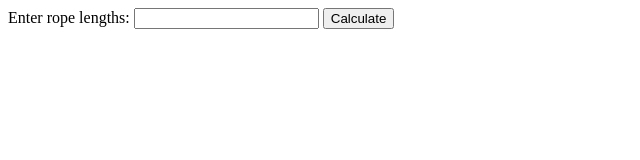
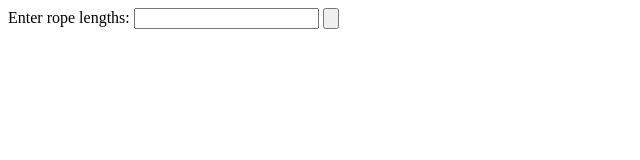
Before and after one commit to acciojob/Minimum-Cost-Of-Ropes-Mdajaj123, a website: page main.html in a window 1280 px wide. Shown: the whole page, without its empty margins (0-640 px from the left). Drawn offline with Linux system fonts and the light colour scheme.

Commit message:
created a submission

```diff
--- a/main.html
+++ b/main.html
@@ -9,7 +9,7 @@
     <form id="form">
         <label for="rope-lengths">Enter rope lengths:</label>
         <input type="text" id="rope-lengths">
-        <button type="button" onclick="calculateMinCost()">Calculate</button>
+        <input type="button" onclick="calculateMinCost()">
       </form>
       <div id="result"></div>
 
--- a/script.js
+++ b/script.js
@@ -1,6 +1,6 @@
 function calculateMinCost() {
   //your code here
-  let string = document.getElementById("rope-lengths").value
+  let string = document.getElementById("rope-lengths").value;
 
 	let arr = string.split(",");
 	let finalValue =0;
```
